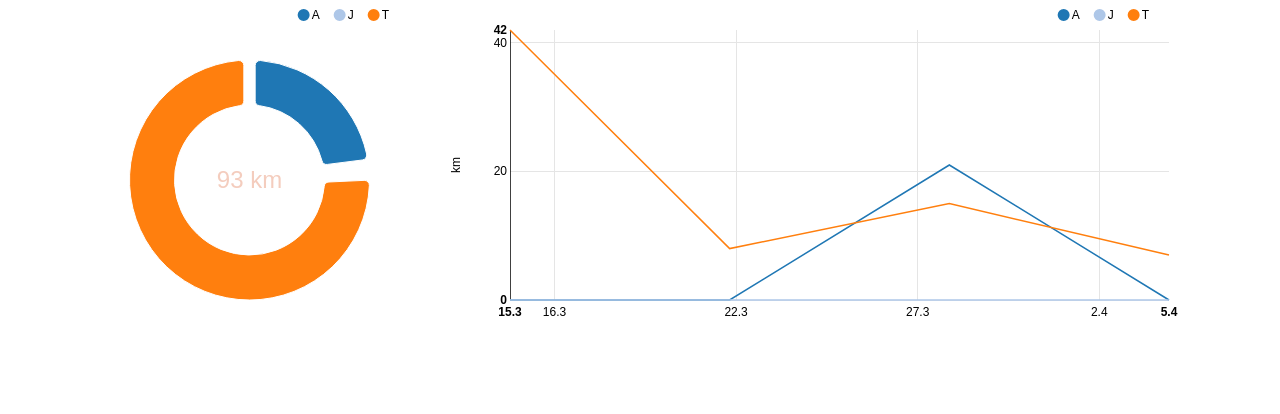
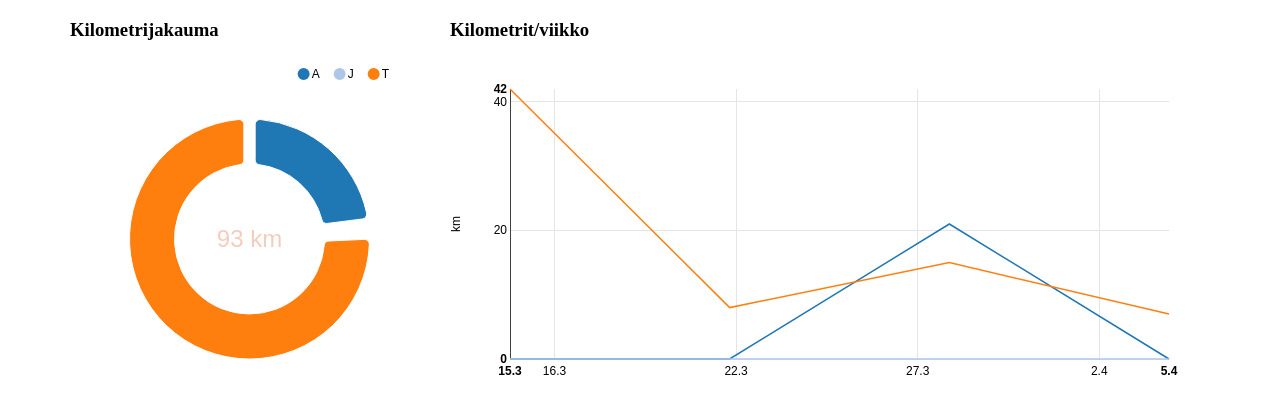
Before and after one commit to teelahti/biking-data, a website: page index.html in a window 1280 px wide. Drawn offline with Linux system fonts and the light colour scheme.

Commit message:
Two graphs visible, concept works

```diff
--- a/index.html
+++ b/index.html
@@ -13,9 +13,11 @@
 <body class='with-3d-shadow with-transitions'>
     <div class="grid">
       <div class="vis col-1-3">
+        <h3>Kilometrijakauma</h3>
         <svg id="vis-total-distribution"></svg>
       </div>
       <div class="vis col-2-3">
+        <h3>Kilometrit/viikko</h3>
         <svg id="vis-km"></svg>
       </div>
     </div>
--- a/main.js
+++ b/main.js
@@ -66,8 +66,6 @@
            .x(function(d) { return d.person })
            .y(function(d) { return d.kms })
            .valueFormat(function (d) { return d + " km"; })
-           .width(width)
-           .height(height)
            .padAngle(.08)
            .cornerRadius(5)
            .id('kmdistribution'); // allow custom CSS for this one svg
@@ -76,8 +74,6 @@
        d3.select(element)
            .datum(kmdata)
            .transition().duration(1200)
-           .attr('width', width)
-           .attr('height', height)
            .call(chart);
 
        nv.utils.windowResize(chart.update);
@@ -89,9 +85,13 @@
   function visualizeTimeLine(element, data) {
     nv.addGraph(function() {
         var chart = nv.models.lineChart()
+            .showLegend(false)
             .useInteractiveGuideline(true)
             .x(function(d) { return d[0] })
             .y(function(d) { return d[1] })
+
+            // TODO: Give exact dates with xdomain https://nvd3-community.github.io/nvd3/
+            //.xdomain()
             .duration(300);
 
         chart.xAxis.tickFormat(function(d) {
```
